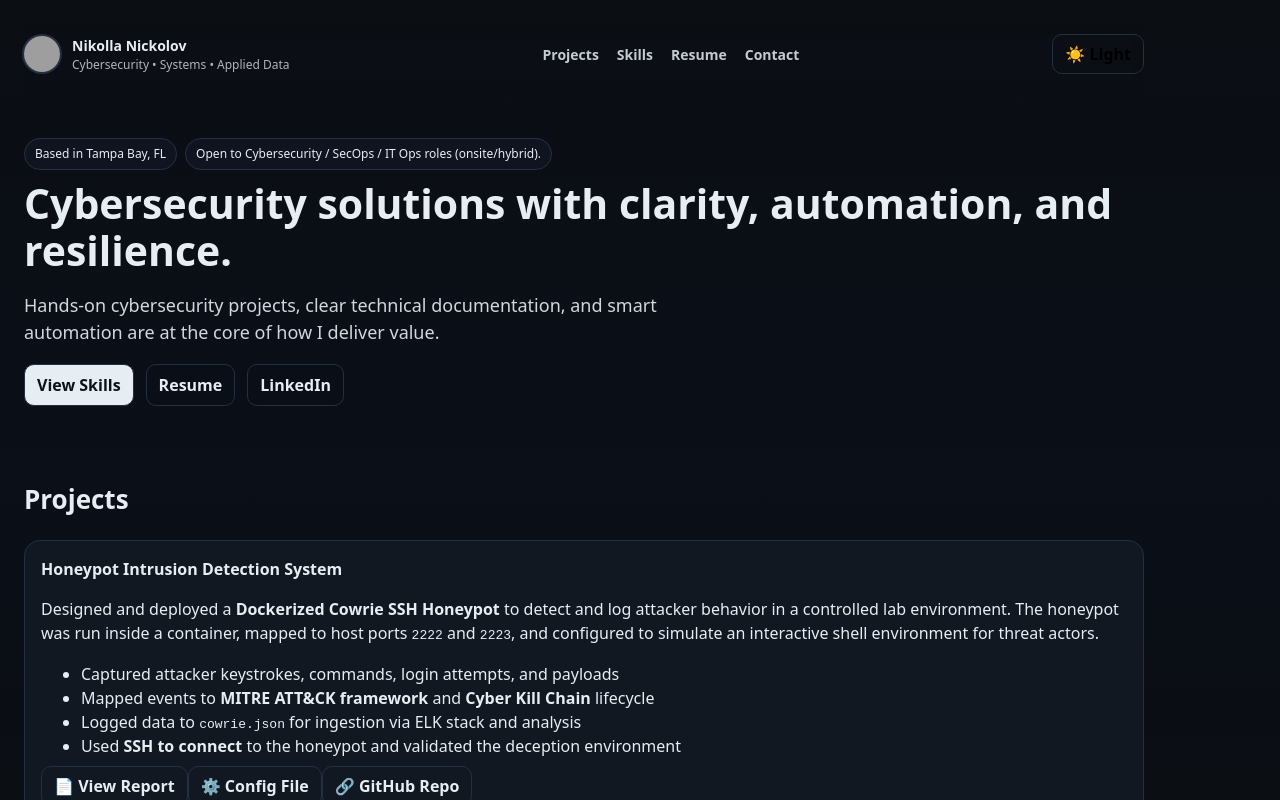
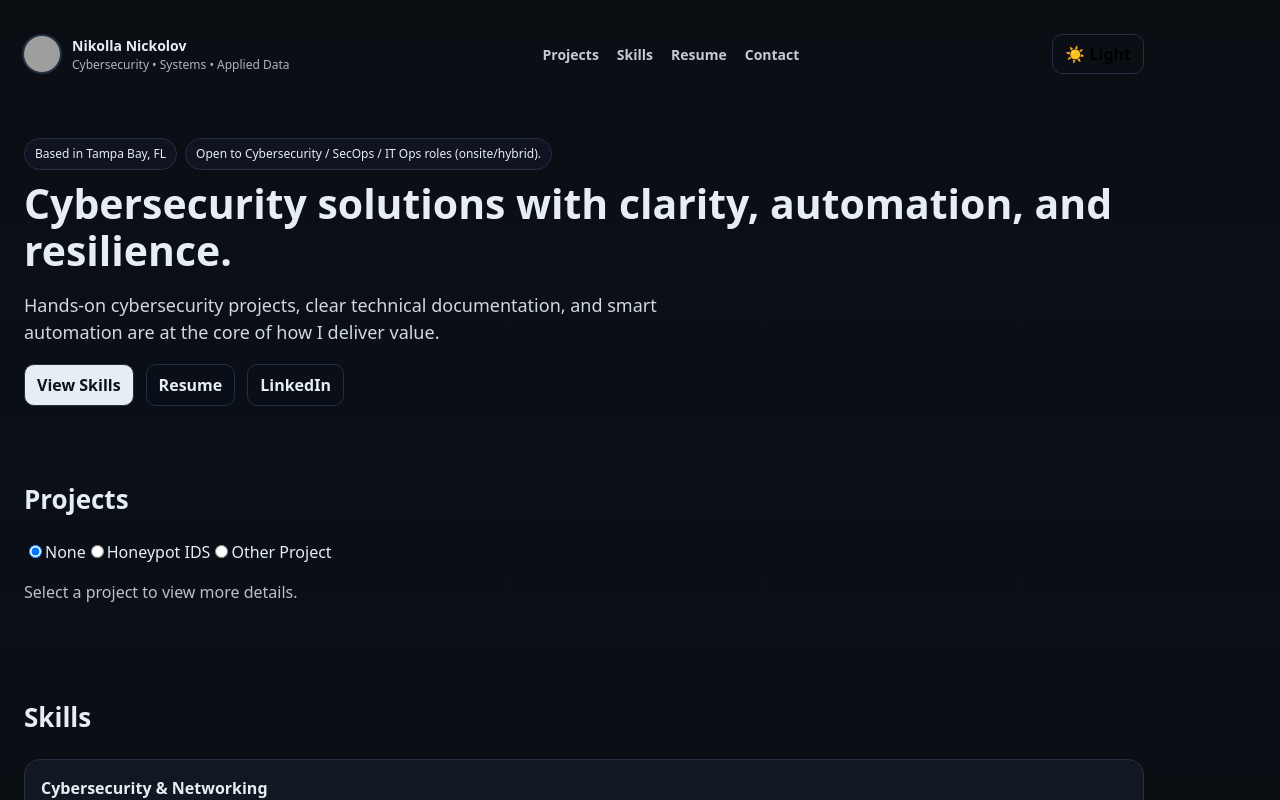
Before and after one commit to Nickman1212/nikolla-portfolio, a React (Vite) app: page / in a window 1280 px wide. Shown: the top 800 px of the page. Built offline with nearby package versions, Linux system fonts and the light colour scheme; grey boxes are pictures that could not be loaded.

Commit message:
Update App.tsx

```diff
--- a/src/App.tsx
+++ b/src/App.tsx
@@ -1,5 +1,3 @@
-// Updated TSX code to include honeypot project with linked demo files
-
 import { useEffect, useState } from "react";
 
 const profile = {
@@ -16,6 +14,7 @@ const profile = {
 
 export default function App() {
   const [theme, setTheme] = useState<"light" | "dark">("dark");
+  const [selectedProject, setSelectedProject] = useState("none");
 
   useEffect(() => {
     document.documentElement.dataset.theme = theme;
@@ -23,7 +22,6 @@ export default function App() {
 
   return (
     <div className="wrap">
-      {/* Top Bar */}
       <header className="topbar">
         <div className="brand">
           <img className="avatar" src={profile.headshot} alt="Headshot" />
@@ -46,7 +44,6 @@ export default function App() {
         </button>
       </header>
 
-      {/* Hero */}
       <section className="hero">
         <div className="badges">
           <span className="badge">Based in {profile.location}</span>
@@ -72,35 +69,82 @@ export default function App() {
         </div>
       </section>
 
-      {/* Projects */}
       <section id="projects" className="section">
         <h2>Projects</h2>
+        <div>
+          <label>
+            <input
+              type="radio"
+              name="project"
+              value="none"
+              checked={selectedProject === "none"}
+              onChange={() => setSelectedProject("none")}
+            />
+            None
+          </label>
+          <label>
+            <input
+              type="radio"
+              name="project"
+              value="honeypot"
+              checked={selectedProject === "honeypot"}
+              onChange={() => setSelectedProject("honeypot")}
+            />
+            Honeypot IDS
+          </label>
+          <label>
+            <input
+              type="radio"
+              name="project"
+              value="future"
+              checked={selectedProject === "future"}
+              onChange={() => setSelectedProject("future")}
+            />
+            Other Project
+          </label>
+        </div>
+
+        {selectedProject === "none" && (
+          <p className="muted">Select a project to view more details.</p>
+        )}
+
+        {selectedProject === "honeypot" && (
           <div className="panel">
-          <h4>Honeypot Intrusion Detection System</h4>
+            <h3>Honeypot Intrusion Detection System (IDS)</h3>
             <p>
-            Designed and deployed a <strong>Dockerized Cowrie SSH Honeypot</strong> to detect and log attacker behavior in a controlled lab environment. The honeypot was run inside a container, mapped to host ports <code>2222</code> and <code>2223</code>, and configured to simulate an interactive shell environment for threat actors.
+              Deployed a Dockerized <strong>Cowrie SSH honeypot</strong> on Kali Linux
+              with real-time attacker monitoring and command logging.
             </p>
             <ul>
-            <li>Captured attacker keystrokes, commands, login attempts, and payloads</li>
-            <li>Mapped events to <strong>MITRE ATT&CK framework</strong> and <strong>Cyber Kill Chain</strong> lifecycle</li>
-            <li>Logged data to <code>cowrie.json</code> for ingestion via ELK stack and analysis</li>
-            <li>Used <strong>SSH to connect</strong> to the honeypot and validated the deception environment</li>
+              <li>Mapped attacker behavior using the MITRE ATT&CK framework</li>
+              <li>Documented techniques across the cyber kill chain lifecycle</li>
+              <li>Captured and analyzed malicious commands via Cowrie logs</li>
+              <li>Demonstrated fake SSH access with full session control</li>
             </ul>
-          <p>
-            <a href="/cowrie-honeypot-report.pdf" target="_blank" className="btn">
-              📄 View Report
+            <p className="muted">Supporting files:</p>
+            <ul>
+              <li>
+                <a href="/cowrie-honeypot-report.pdf" download>
+                  📄 View PDF Report
                 </a>
-            <a href="/cowrie-config-example.vcfg" target="_blank" className="btn">
-              ⚙️ Config File
+              </li>
+              <li>
+                <a href="/cowrie-config-example.vcfg" download>
+                  ⚙️ View Sample Config File
                 </a>
-            <a href="https://github.com/yourusername/cowrie-honeypot" target="_blank" className="btn">
-              🔗 GitHub Repo
-            </a>
-          </p>
+              </li>
+            </ul>
           </div>
+        )}
+
+        {selectedProject === "future" && (
+          <div className="panel">
+            <h3>Placeholder Project</h3>
+            <p>Future project content coming soon...</p>
+          </div>
+        )}
       </section>
 
-      {/* Skills */}
       <section id="skills" className="section">
         <h2>Skills</h2>
         <div className="panel">
@@ -114,7 +158,6 @@ export default function App() {
             <li>Metasploit, Hydra, SQLMap (exploitation)</li>
             <li>Burp Suite, OWASP ZAP, DVWA (web app security)</li>
           </ul>
-
           <h4>Programming & Automation</h4>
           <ul>
             <li>Python, Flask (automation & web apps)</li>
@@ -122,7 +165,6 @@ export default function App() {
             <li>Bash, PowerShell scripting</li>
             <li>SQL: Microsoft SQL Server, SQLite, MySQL</li>
           </ul>
-
           <h4>Systems & Platforms</h4>
           <ul>
             <li>Linux: Kali, Parrot OS, Ubuntu</li>
@@ -130,7 +172,6 @@ export default function App() {
             <li>Virtualization: VMware, VirtualBox, Hyper-V</li>
             <li>AWS (IAM, EC2, S3), Azure Fundamentals</li>
           </ul>
-
           <h4>Security Concepts</h4>
           <ul>
             <li>PKI, TLS/SSL, Key Exchange</li>
@@ -142,7 +183,6 @@ export default function App() {
         </div>
       </section>
 
-      {/* Resume Embedded */}
       <section id="resume" className="section">
         <h2>Resume</h2>
         <iframe
@@ -151,7 +191,6 @@ export default function App() {
         />
       </section>
 
-      {/* Contact */}
       <section id="contact" className="section">
         <h2>Contact</h2>
         <div className="panel">
```
Lines whose indentation alone changed are shown as unchanged.
